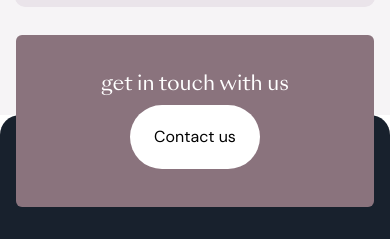
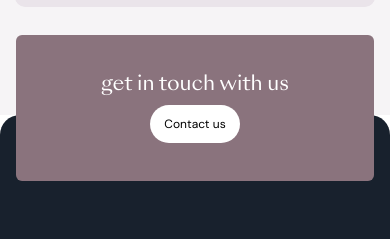
Before and after one commit to BiswajitMakhal/Beacon-re, a plain HTML site: page index.html in a window 390 px wide. Shown: the part 4898-5137 px from the top of the page. Drawn offline with nearby package versions, Linux system fonts and the light colour scheme.

Commit message:
button update

```diff
--- a/CSS/style.css
+++ b/CSS/style.css
@@ -677,6 +677,8 @@ header {
 
     .s-btns {
         margin-left: 0;
+        padding: 10px 14px;
+        font-size: 12px;
     }
 
     .foot-top {
```
